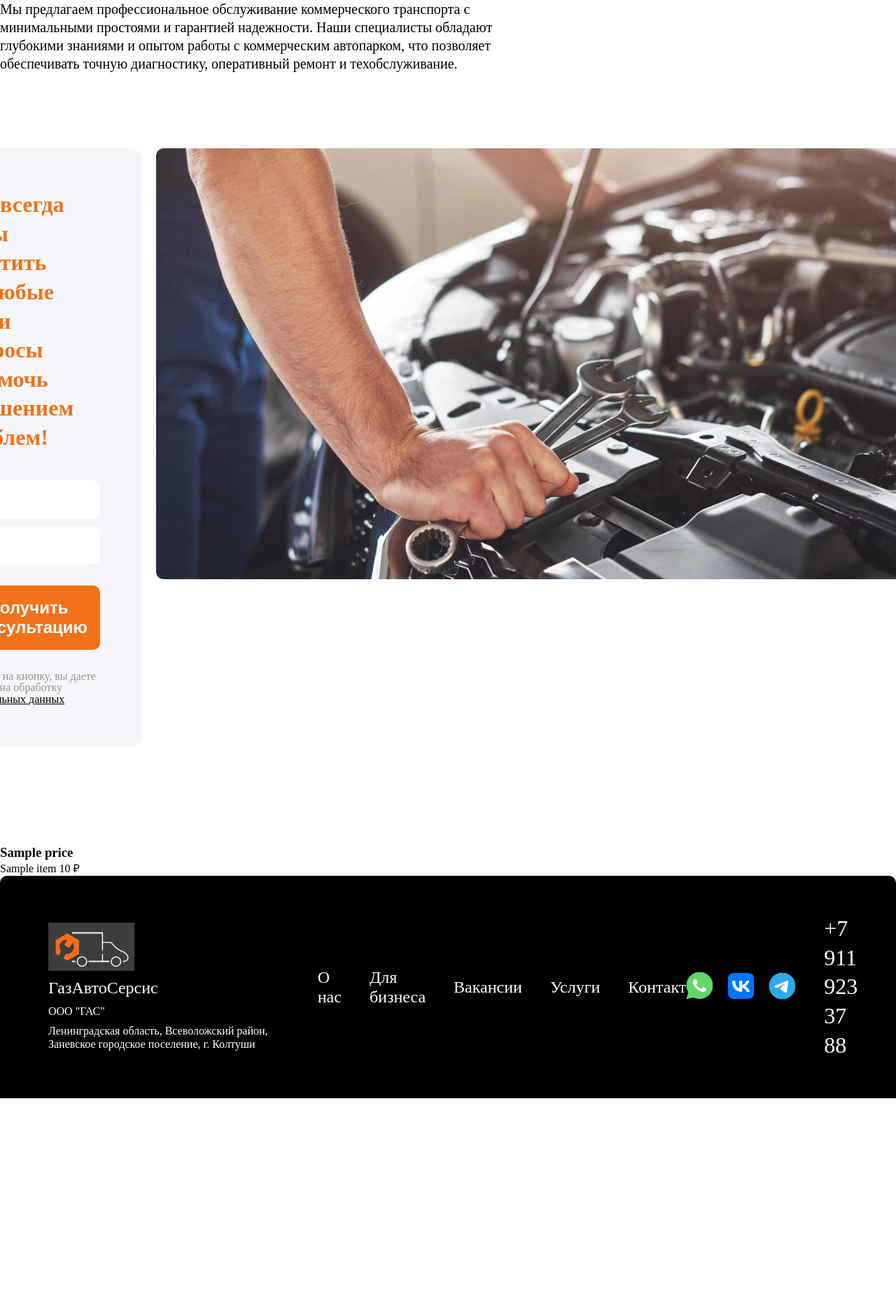
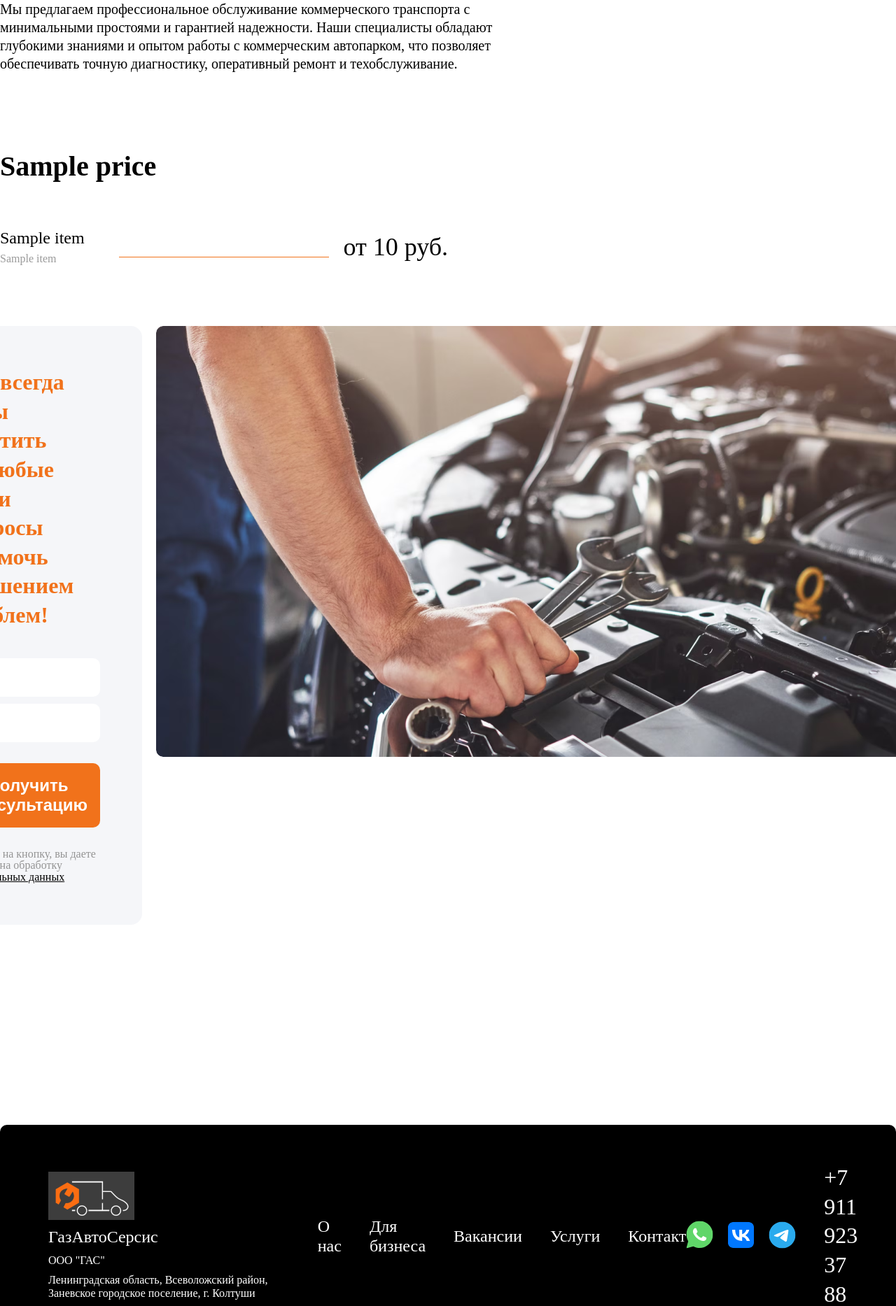
Before and after one commit to VitaliyFrolov/GazAutoService.Web, a Python web app: template templates/price.html in a window 1280 px wide; the page is wider, and only the part inside the window is pictured. Shown: the part 436-2303 px from the top of that part at 70% size. Before the commit the page ends 2006 px from the top of that part, so only its background shows below. Run offline with Jinja, Linux system fonts and the light colour scheme; the template is opened without the code that fills it: most values are stand-ins (such as "Sample title", 1, 10 or a date in 2020); some libraries are stand-ins or nearby versions.

Commit message:
feat(templates/price.html): completed price page

```diff
--- a/static/styles/index.css
+++ b/static/styles/index.css
@@ -23,3 +23,4 @@
 
 /* price page */
 @import './price.css';
+@import './price-list.css';
--- /dev/null
+++ b/static/styles/price-list.css
@@ -0,0 +1,56 @@
+.price-list {
+    max-width: 850px;
+    width: 100%;
+}
+
+.price-list__title {
+    font-size: 40px;
+    line-height: 52px;
+    font-weight: 600;
+    margin-bottom: 61px;
+}
+
+.price-list__list {
+    display: flex;
+    flex-direction: column;
+    gap: 29px;
+}
+
+.price-list__item {
+    display: flex;
+    align-items: center;
+    justify-content: space-between;
+}
+
+.price-list__line {
+    width: 300px;
+    height: 30px;
+    border-bottom: 1px solid #F1721B;
+
+}
+
+.price-list__item-name {
+    font-size: 24px;
+    line-height: 31.2px;
+    font-weight: 500;
+    margin-bottom: 4px;
+}
+
+.price-list__item-value {
+    font-size: 36px;
+    line-height: 46.8px;
+    font-weight: 500px;
+}
+
+.price-list__item-content-wrapper {
+    display: flex;
+    align-items: center;
+    gap: 20px;
+}
+
+.price-list__item-text {
+    color: #9B9B9B;
+    font-size: 16px;
+    font-family: 500;
+    line-height: 20.8px;
+}
--- a/static/styles/price.css
+++ b/static/styles/price.css
@@ -1,3 +1,10 @@
+.price {
+    display: flex;
+    justify-content: space-between;
+    align-items: center;
+    margin-bottom: 85px;
+}
+
 .price__main-info {
     margin-bottom: 108px;
 }
--- a/templates/blocks/price.html
+++ /dev/null
@@ -1,5 +0,0 @@
-{% import 'mixins/price_list.html' as price_list %}
-
-<section class="price">
-    {{ price_list.render_price(price.items, price.title) }}
-</section>
--- a/templates/mixins/price_list.html
+++ b/templates/mixins/price_list.html
@@ -1,11 +1,17 @@
-{% macro render_price(items, title) %}
+{% macro render_price(items, title, subtitle) %}
 <div class="price-list">
     <h3 class="price-list__title">{{ title }}</h3>
-    <ul class="price-list__items">
+    <ul class="price-list__list">
         {% for item in items %}
         <li class="price-list__item">
-            <span class="price-list__item-name">{{ item.title }}</span>
-            <span class="price-list__item-value">{{ item.price }} ₽</span>
+            <div>
+                <h4 class="price-list__item-name">{{ item.title | safe }}</h4>
+                <p class="price-list__item-text">{{ item.subtitle | safe }}</p>
+            </div>
+            <div class="price-list__item-content-wrapper">
+                <div class="price-list__line"></div>
+                <span class="price-list__item-value">от {{ item.price }} руб.</span>
+            </div>
         </li>
         {% endfor %}
     </ul>
--- a/templates/price.html
+++ b/templates/price.html
@@ -17,12 +17,19 @@
         </p>
     </section>
 
-    {% include 'blocks/form.html' %}
-
     {% import 'mixins/price_list.html' as price_list %}
 
     <section class="price">
         {{ price_list.render_price(price['items'], price['title']) }}
+        {{ price_list.render_price(price_2['items'], price_2['title']) }}
+    </section>
+
+    {% include 'blocks/form.html' %}
+
+
+    <section class="price">
+        {{ price_list.render_price(price_2['items'], price_2['title']) }}
+        {{ price_list.render_price(price_2['items'], price_2['title']) }}
     </section>
 
     {% include 'blocks/footer.html' %}
```
Also changed, not shown: app.py (+6 -2 lines), data/price.py (+72 -4 lines).
